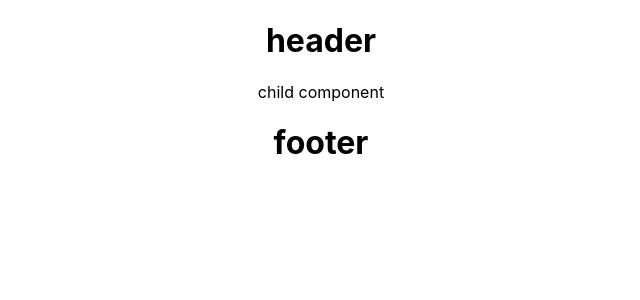
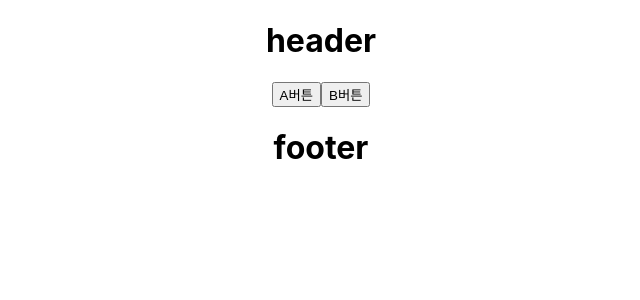
Before and after one commit to kimzini/React-Basics2, a React (Create React App) app in the folder chapter05/: page / in a window 1280 px wide. Shown: the top 300 px of the page, without its empty margins (319-959 px from the left). Built offline with nearby package versions, Linux system fonts and the light colour scheme.

Commit message:
이벤트 처리하기

```diff
--- a/chapter05/src/App.js
+++ b/chapter05/src/App.js
@@ -3,23 +3,11 @@ import Header from './components/Header';
 import Body from './components/Body';
 import Footer from './components/Footer';
 
-function ChildComp() {
-  return <div>child component</div>
-}
-
 function App() {
-  const BodyProps = {
-    name: "김진희",
-    location: "부천시",
-    favorList: ["치킨", "빵"],
-  };
-
   return (
     <div className="App">
       <Header />
-      <Body>
-        <ChildComp />
-      </Body>
+      <Body />
       <Footer />
     </div>
   );
--- a/chapter05/src/components/Body.js
+++ b/chapter05/src/components/Body.js
@@ -1,8 +1,16 @@
-function Body({children}) {
-    console.log(children);
-    return (
+function Body() {
+    function handleOnClick(e) {
+        console.log(e);
+        console.log(e.target.name);
+    }
+    return(
         <div className="body">
-           {children}
+            <button name="A버튼" onClick={handleOnClick}>
+                A버튼
+            </button>
+            <button name="B버튼" onClick={handleOnClick}>
+                B버튼
+            </button>
         </div>
     );
 }
```
